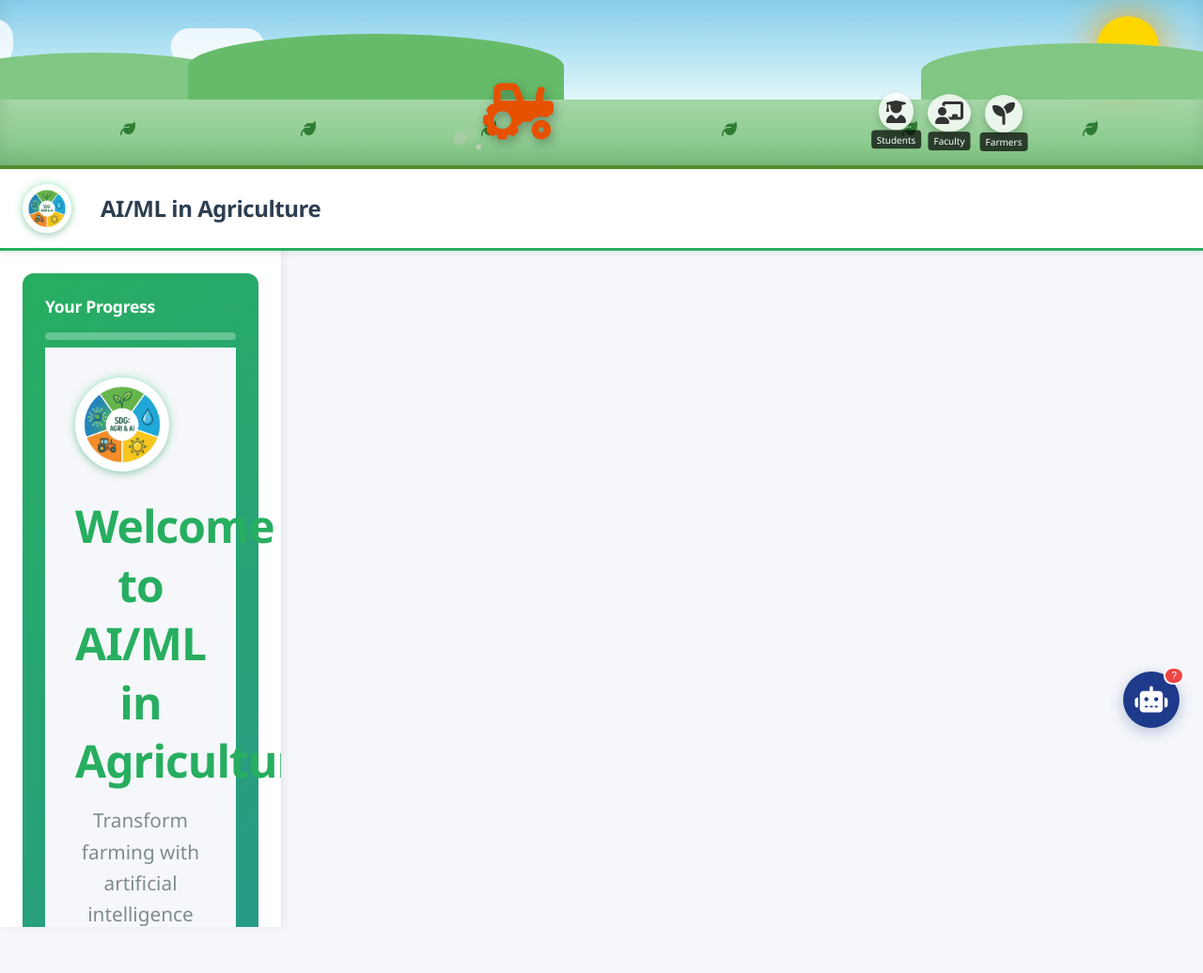
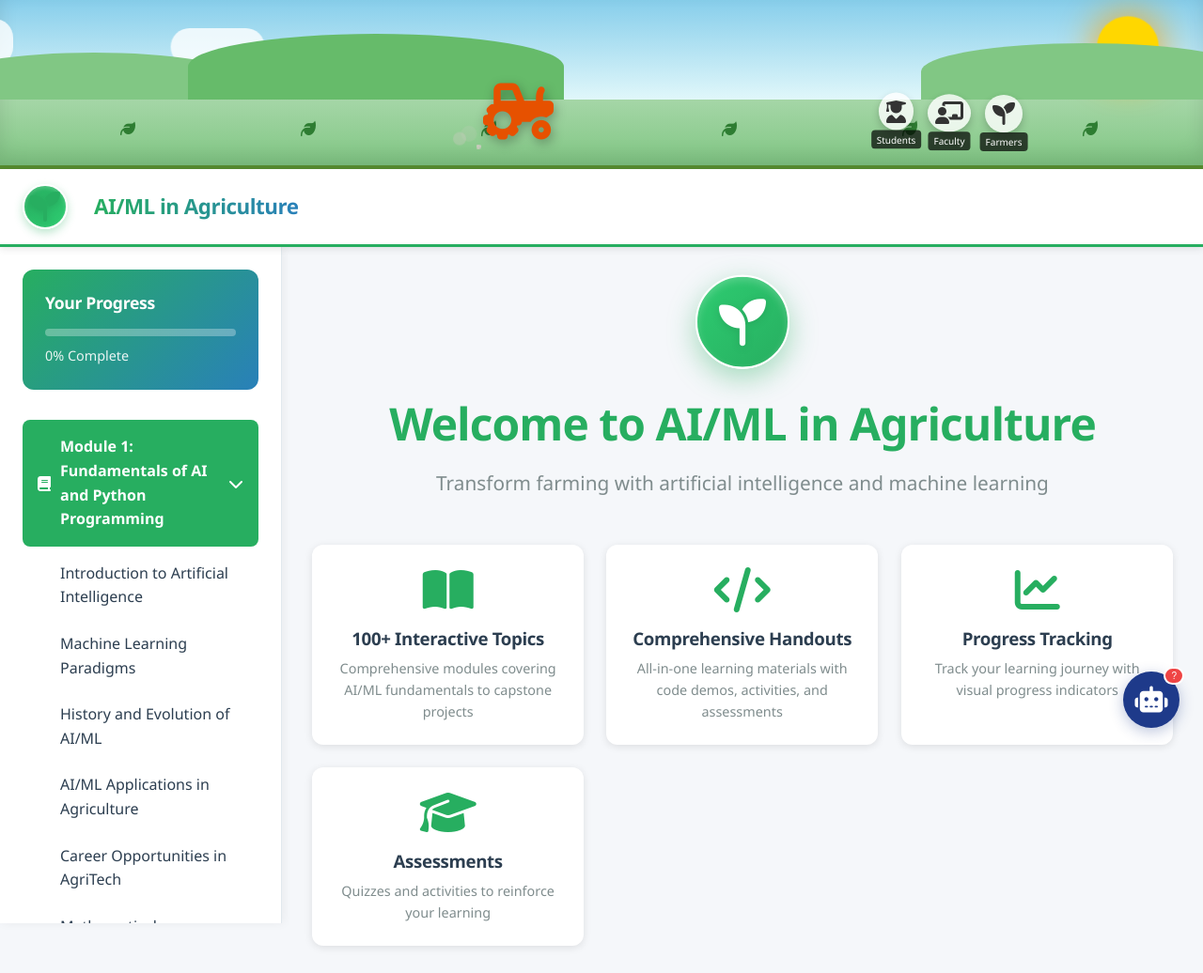
Before and after one commit to muzabasha/agri-lms, a website with bundled scripts: page index.html in a window 1280 px wide. Shown: the top 1036 px of the page at 94% size. Before the commit the page ends 987 px from the top, so only its background shows below. Built offline with nearby package versions, Linux system fonts and the light colour scheme.

Commit message:
Fix layout structure, restore sidebar nav, and replace image logo with vector icon

```diff
--- a/css/logo.css
+++ b/css/logo.css
@@ -1,94 +1,75 @@
-/* Logo Styling with Glow Effect */
-.app-logo {
-    height: 52px;
-    width: 52px;
+/* ==========================================================================
+   Effective UI/UX: Vector Logo System
+   Replaces heavy image assets with scalable, performance-optimized vector icons
+   ========================================================================== */
+
+/* Base Logo Wrapper (Header) */
+.logo-icon-wrapper {
+    display: flex;
+    align-items: center;
+    justify-content: center;
+    width: 48px;
+    height: 48px;
+    background: linear-gradient(135deg, #27ae60 0%, #2ecc71 100%);
     border-radius: 50%;
-    margin-right: 15px;
-    object-fit: cover;
-
-    /* Premium Look */
-    border: 3px solid #ffffff;
+    margin-right: 12px;
     box-shadow:
-        0 0 10px rgba(46, 204, 113, 0.5),
-        /* Inner soft green glow */
-        0 4px 6px rgba(0, 0, 0, 0.1);
-    /* Subtle lift shadow */
-
-    transition: all 0.4s cubic-bezier(0.175, 0.885, 0.32, 1.275);
-    background-color: white;
-    /* Ensure background is white for transparency-like effect */
+        0 4px 10px rgba(39, 174, 96, 0.3),
+        inset 0 2px 4px rgba(255, 255, 255, 0.2);
+    transition: all 0.3s cubic-bezier(0.175, 0.885, 0.32, 1.275);
+    border: 2px solid white;
+    cursor: pointer;
 }
 
-/* Hover Animation */
-.app-logo:hover {
+/* Icon Style */
+.logo-icon-wrapper i {
+    font-size: 24px;
+    color: white;
+    filter: drop-shadow(0 2px 4px rgba(0, 0, 0, 0.1));
+    transition: transform 0.3s ease;
+}
+
+/* Hover Interaction */
+.logo-icon-wrapper:hover {
     transform: scale(1.1) rotate(5deg);
     box-shadow:
-        0 0 15px rgba(46, 204, 113, 0.8),
-        /* Intense green glow */
-        0 0 30px rgba(46, 204, 113, 0.4),
-        /* Outer radiant glow */
-        0 8px 12px rgba(0, 0, 0, 0.15);
+        0 8px 20px rgba(39, 174, 96, 0.4),
+        inset 0 2px 4px rgba(255, 255, 255, 0.3);
     border-color: #e8f5e9;
 }
 
-/* Ensure Header allows glow to shine */
-.header {
-    background: rgba(255, 255, 255, 0.92);
-    backdrop-filter: blur(12px);
-    border-bottom: 1px solid rgba(46, 204, 113, 0.15);
-    /* Subtle green tint on border */
-    box-shadow: 0 4px 30px rgba(0, 0, 0, 0.03);
+.logo-icon-wrapper:hover i {
+    transform: rotate(-10deg) scale(1.1);
 }
 
-/* Dark mode adjustment */
-@media (prefers-color-scheme: dark) {
-    .app-logo {
-        border-color: #2d3436;
-        box-shadow:
-            0 0 15px rgba(46, 204, 113, 0.4),
-            0 0 5px rgba(255, 255, 255, 0.1);
-    }
+/* ==========================================================================
+   Hero Logo (Welcome Screen)
+   Larger, more prominent version for the landing view
+   ========================================================================== */
+.hero-icon {
+    width: 100px;
+    /* Large scale */
+    height: 100px;
+    margin: 0 auto 25px auto;
+    /* Centered with bottom margin */
+    background: linear-gradient(135deg, #2ecc71 0%, #27ae60 100%);
+    box-shadow:
+        0 10px 30px rgba(39, 174, 96, 0.4),
+        inset 0 4px 8px rgba(255, 255, 255, 0.2);
+    animation: floatIcon 6s ease-in-out infinite;
 }
 
-/* Scene Logo (Floating in Sky) */
-.scene-logo-container {
-    position: absolute;
-    top: 25px;
-    right: 30px;
-    width: 65px;
-    height: 65px;
-    z-index: 50;
-    /* Above clouds/sun */
-    animation: floatLogo 6s ease-in-out infinite;
+.hero-icon i {
+    font-size: 50px;
 }
 
-.scene-logo-image {
-    width: 100%;
-    height: 100%;
-    border-radius: 50%;
-    object-fit: cover;
-    /* 'Multiply' effectively removes the white background by blending it with the layers behind */
-    mix-blend-mode: multiply;
-    position: relative;
-    z-index: 2;
+.hero-icon:hover {
+    transform: scale(1.05) translateY(-5px);
+    box-shadow: 0 15px 35px rgba(39, 174, 96, 0.5);
 }
 
-.scene-logo-glow {
-    position: absolute;
-    top: 50%;
-    left: 50%;
-    transform: translate(-50%, -50%);
-    width: 120%;
-    height: 120%;
-    background: radial-gradient(circle, rgba(255, 255, 255, 0.9) 20%, rgba(46, 204, 113, 0) 70%);
-    border-radius: 50%;
-    z-index: 1;
-    filter: blur(5px);
-    opacity: 0.8;
-    animation: pulseGlow 3s infinite alternate;
-}
-
-@keyframes floatLogo {
+/* Floating Animation for Hero Icon */
+@keyframes floatIcon {
 
     0%,
     100% {
@@ -96,18 +77,35 @@
     }
 
     50% {
-        transform: translateY(-8px);
+        transform: translateY(-10px);
     }
 }
 
-@keyframes pulseGlow {
-    0% {
-        transform: translate(-50%, -50%) scale(1);
-        opacity: 0.7;
+/* Dark Mode Adjustments */
+@media (prefers-color-scheme: dark) {
+    .logo-icon-wrapper {
+        border-color: #2d3436;
+        box-shadow: 0 4px 10px rgba(39, 174, 96, 0.2);
     }
 
-    100% {
-        transform: translate(-50%, -50%) scale(1.1);
-        opacity: 1;
+    .logo-icon-wrapper:hover {
+        border-color: #2d3436;
     }
 }
+
+/* Header Refinement for Logo Integration */
+.header {
+    background: rgba(255, 255, 255, 0.95);
+    backdrop-filter: blur(10px);
+    border-bottom: 1px solid rgba(39, 174, 96, 0.1);
+}
+
+.header .logo h1 {
+    font-size: 1.4rem;
+    color: #2c3e50;
+    letter-spacing: -0.5px;
+    /* Gradient Text Effect */
+    background: linear-gradient(90deg, #27ae60, #2980b9);
+    -webkit-background-clip: text;
+    -webkit-text-fill-color: transparent;
+}
--- a/index.html
+++ b/index.html
@@ -70,7 +70,9 @@
     <header class="header">
         <div class="container">
             <div class="logo">
-                <img src="images/agri-ai-logo.jpg" alt="Agri-AI Logo" class="app-logo">
+                <div class="logo-icon-wrapper">
+                    <i class="fas fa-seedling"></i>
+                </div>
                 <h1>AI/ML in Agriculture</h1>
             </div>
             <nav class="main-nav">
@@ -97,16 +99,22 @@
                 <div class="progress-bar">
                     <div class="progress-fill" id="overallProgress"></div>
                 </div>
-                <!-- ... -->
+                <span class="progress-text" id="progressText">0% Complete</span>
+            </div>
+
+            <nav class="course-nav" id="courseNav">
+                <!-- Will be populated by JavaScript -->
+            </nav>
+        </aside>
 
         <!-- Content Area -->
         <main class="content-area" id="contentArea">
             <!-- Welcome Screen -->
             <div id="welcomeScreen" class="welcome-screen">
                 <div class="hero">
-                            <!-- Adjusted path to relative -->
-                            <img src="images/agri-ai-logo.jpg" alt="Agri-AI Logo" class="app-logo hero-logo"
-                                style="width: 100px; height: 100px; margin-bottom: 20px;">
+                    <div class="logo-icon-wrapper hero-icon">
+                        <i class="fas fa-seedling"></i>
+                    </div>
                     <h1>Welcome to AI/ML in Agriculture</h1>
                     <p class="subtitle">Transform farming with artificial intelligence and machine learning</p>
                     <div class="features">
```
Lines whose indentation alone changed are shown as unchanged.
